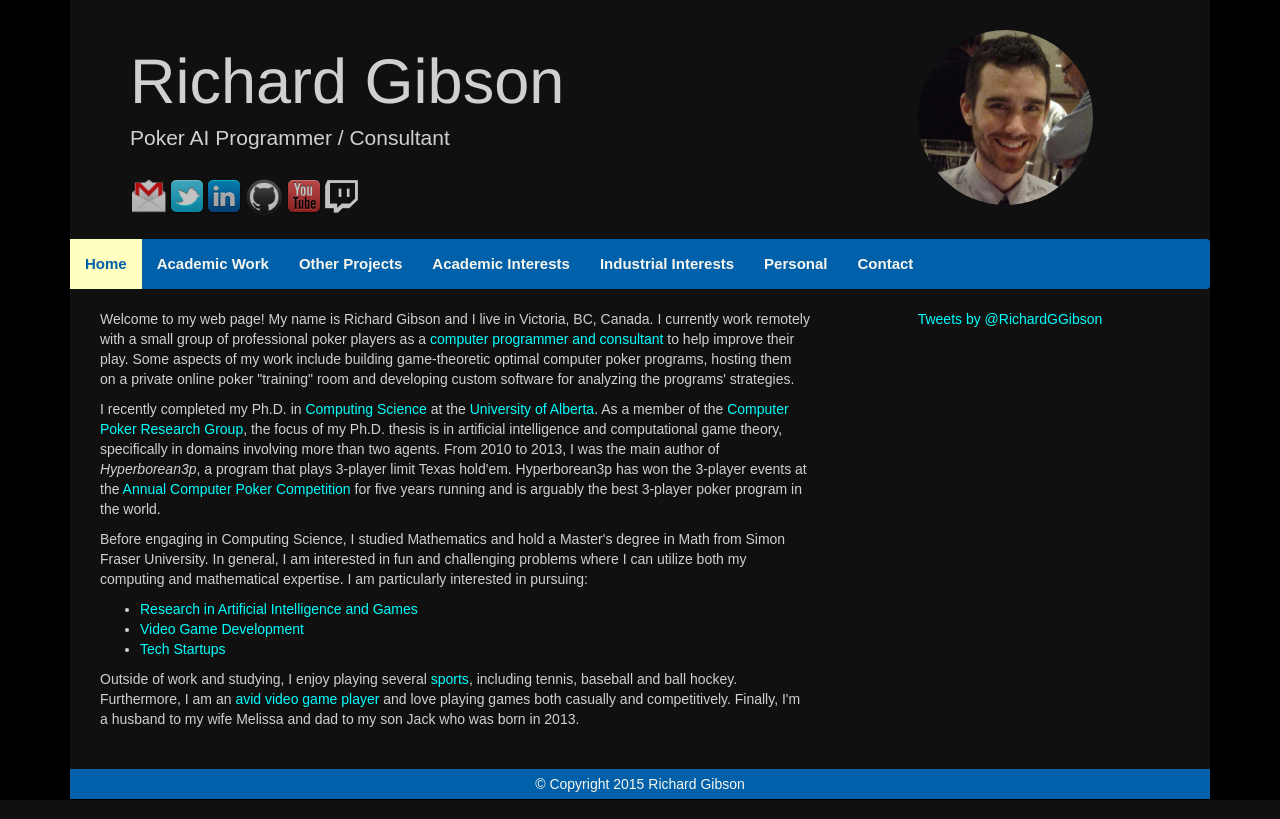
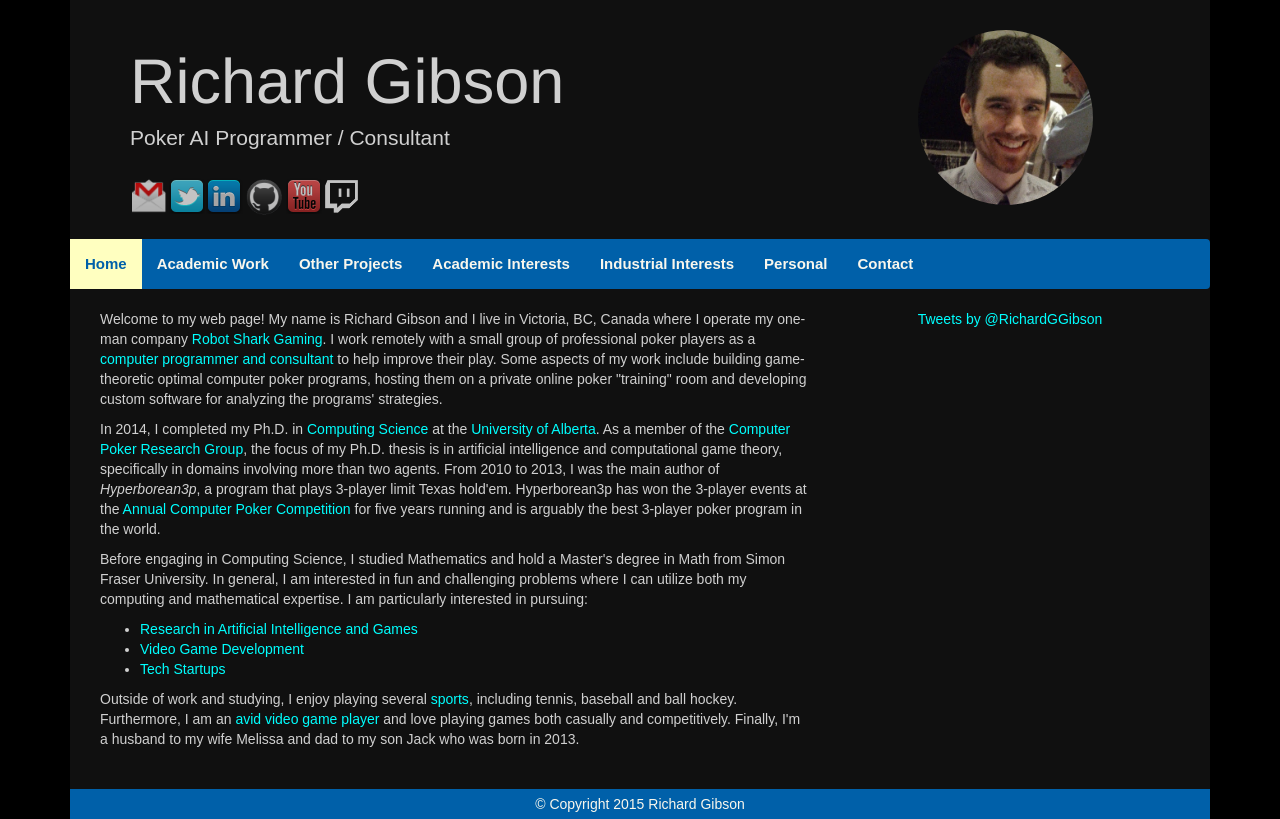
Before and after one commit to rggibson/personal-webpage, a Python web app: template templates/home.html in a window 1280 px wide. Run offline with Jinja, Linux system fonts and the light colour scheme; the template is opened without the code that fills it, so the values that code supplies are empty; some libraries are stand-ins or nearby versions.

Commit message:
Minor updates regarding RSG

```diff
--- a/static/xml/industry.xml
+++ b/static/xml/industry.xml
@@ -49,7 +49,7 @@ Furthermore, I am very open to broadening my horizons and conducting research in
 <Details><![CDATA[
 <p>
 A startup is a company that is built to grow rapidly.
-I am interested in founding or joining young startups in the technology sector located in Victoria, BC.
+I am interested in forming a startup team in the technology sector located in Victoria, BC.
 I believe in the methodology of hiring and partnering with smart, creative individuals that are superstars at what they do, be it on the engineering side or on the business side of things.
 My main areas of interest for a startup are in:
 <ul>
--- a/static/xml/other.xml
+++ b/static/xml/other.xml
@@ -28,6 +28,9 @@ Developing game-theoretical optimal poker AI leads to other exciting analyses, i
 <li>calculations of optimal play statistics, including hand ranges and overall calling percentages after any sequence of betting.</li>
 </ul>
 </p>
+<p>
+In May 2015, I decided to incorporate my business and <a href="http://robotsharkgaming.com">Robot Shark Gaming</a> was born.
+</p>
 ]]></Details>
 </Interest>
 
--- a/templates/home.html
+++ b/templates/home.html
@@ -10,13 +10,13 @@
   <div class="col-lg-8 col-md-8">
     <p>
       Welcome to my web page!
-      My name is Richard Gibson and I live in Victoria, BC, Canada.
-      I currently work remotely with a small group of professional poker players as a <a href="/other#pokerconsulting">computer programmer and consultant</a> to help improve their play.
+      My name is Richard Gibson and I live in Victoria, BC, Canada where I operate my one-man company <a href="http://robotsharkgaming.com">Robot Shark Gaming</a>.
+      I work remotely with a small group of professional poker players as a <a href="/other#pokerconsulting">computer programmer and consultant</a> to help improve their play.
       Some aspects of my work include building game-theoretic optimal computer poker programs, hosting them on a private online poker "training" room and developing custom software for analyzing the programs' strategies.
     </p>
 
     <p>
-      I recently completed my Ph.D. in <a href="http://cs.ualberta.ca/">Computing Science</a> at the <a href="http://ualberta.ca/">University of Alberta</a>.
+      In 2014, I completed my Ph.D. in <a href="http://cs.ualberta.ca/">Computing Science</a> at the <a href="http://ualberta.ca/">University of Alberta</a>.
       As a member of the <a href="http://poker.cs.ualberta.ca/">Computer Poker Research Group</a>, the focus of my Ph.D. thesis is in artificial intelligence and computational game theory, specifically in domains involving more than two agents.
       From 2010 to 2013, I was the main author of <em>Hyperborean3p</em>, a program that plays 3-player limit Texas hold'em.
       Hyperborean3p has won the 3-player events at the <a href="http://www.computerpokercompetition.org">Annual Computer Poker Competition</a> for five years running and is arguably the best 3-player poker program in the world.
```
